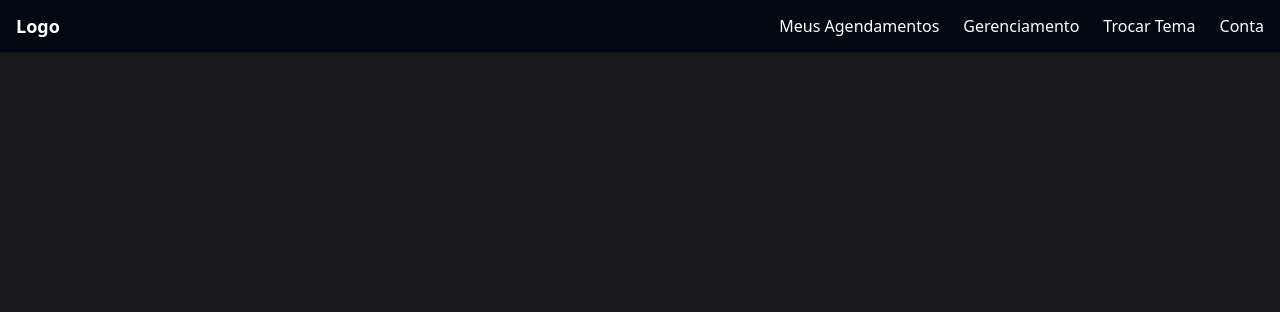
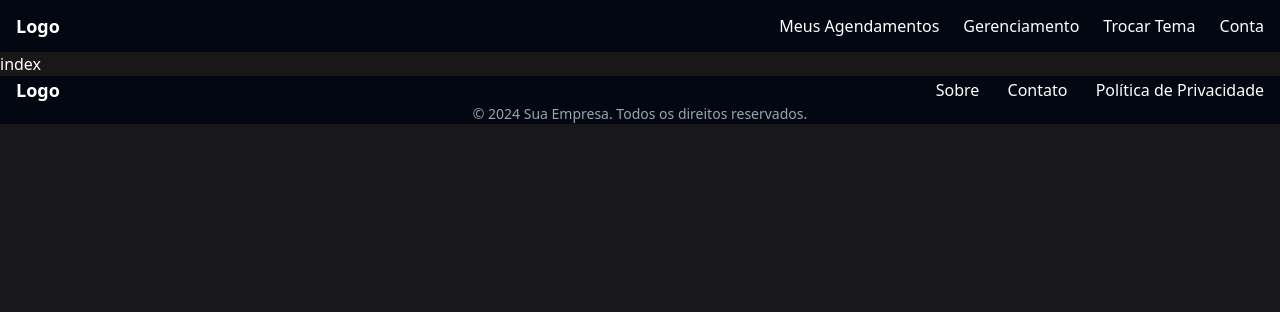
Before and after one commit to Matiaszz/Appointment-Scheduling-System, a Django app: page / in a window 1280 px wide. Shown: the top 312 px of the page. Run offline with Django 5.2, Linux system fonts and the light colour scheme.

Commit message:
feat: footer added

```diff
--- /dev/null
+++ b/appointments/templates/appointments/index.html
@@ -0,0 +1,7 @@
+{% extends "base.html" %}
+
+{% block content %}
+    <div>
+        <h1>index</h1>
+    </div>
+{% endblock content %}
--- a/appointments/views.py
+++ b/appointments/views.py
@@ -1,6 +1,6 @@
 from django.shortcuts import render
-app_name = 'project'
+app_name = 'appointments'
 
 
 def test_view(request):
-    return render(request, 'base.html')
+    return render(request, 'appointments/index.html')
--- a/project/settings.py
+++ b/project/settings.py
@@ -40,6 +40,8 @@ INSTALLED_APPS = [
     'django.contrib.sessions',
     'django.contrib.messages',
     'django.contrib.staticfiles',
+
+    'appointments',
 
     'rest_framework',
 ]
--- a/static/js/script.js
+++ b/static/js/script.js
@@ -9,10 +9,15 @@ const switchTheme = document.getElementById('switchTheme');
 const buttonTheme = document.getElementById('buttonTheme');
 buttonTheme.addEventListener('click', () => {
     if (switchTheme.classList.contains('bg-zinc-900')){
+
         switchTheme.classList.remove('bg-zinc-900');
+        switchTheme.classList.remove('text-white');
         switchTheme.classList.add('bg-gray-100');
+        switchTheme.classList.add('text-black');
         return;
     }
     switchTheme.classList.remove('bg-gray-100');
+    switchTheme.classList.remove('text-black');
     switchTheme.classList.add('bg-zinc-900');
+    switchTheme.classList.add('text-white');
 })
--- a/templates/base.html
+++ b/templates/base.html
@@ -7,14 +7,17 @@
     <title>Agendamento</title>
     <link href="{% static 'css/output.css' %}" rel="stylesheet">
 </head>
-<body class='bg-zinc-900' id='switchTheme'>
-  {% include "partials/_nav.html" %}
+<body class='bg-zinc-900 text-white' id='switchTheme'>
+    <div>
+      {% include "partials/_nav.html" %}
 
 
-  {% block content %}
+      {% block content %}
 
-  {% endblock content %}
+      {% endblock content %}
 
+      {% include "partials/_footer.html" %}
+    </div>
 
   <script src="{% static "js/script.js" %}"></script>
 </body>
--- /dev/null
+++ b/templates/partials/_footer.html
@@ -0,0 +1,19 @@
+<footer class="bg-gray-950 text-white py-6">
+    <div class="container mx-auto px-4 flex justify-between items-center">
+      <!-- Logo or Brand -->
+      <div class="text-lg font-bold">
+        <a href="#" class="hover:text-gray-200">Logo</a>
+      </div>
+
+      <!-- Social Links or Other Links -->
+      <div class="space-x-6">
+        <a href="#" class="hover:text-gray-200">Sobre</a>
+        <a href="#" class="hover:text-gray-200">Contato</a>
+        <a href="#" class="hover:text-gray-200">Política de Privacidade</a>
+      </div>
+    </div>
+
+    <div class="mt-4 text-center text-sm text-gray-400">
+      <p>&copy; 2024 Sua Empresa. Todos os direitos reservados.</p>
+    </div>
+</footer>
```
